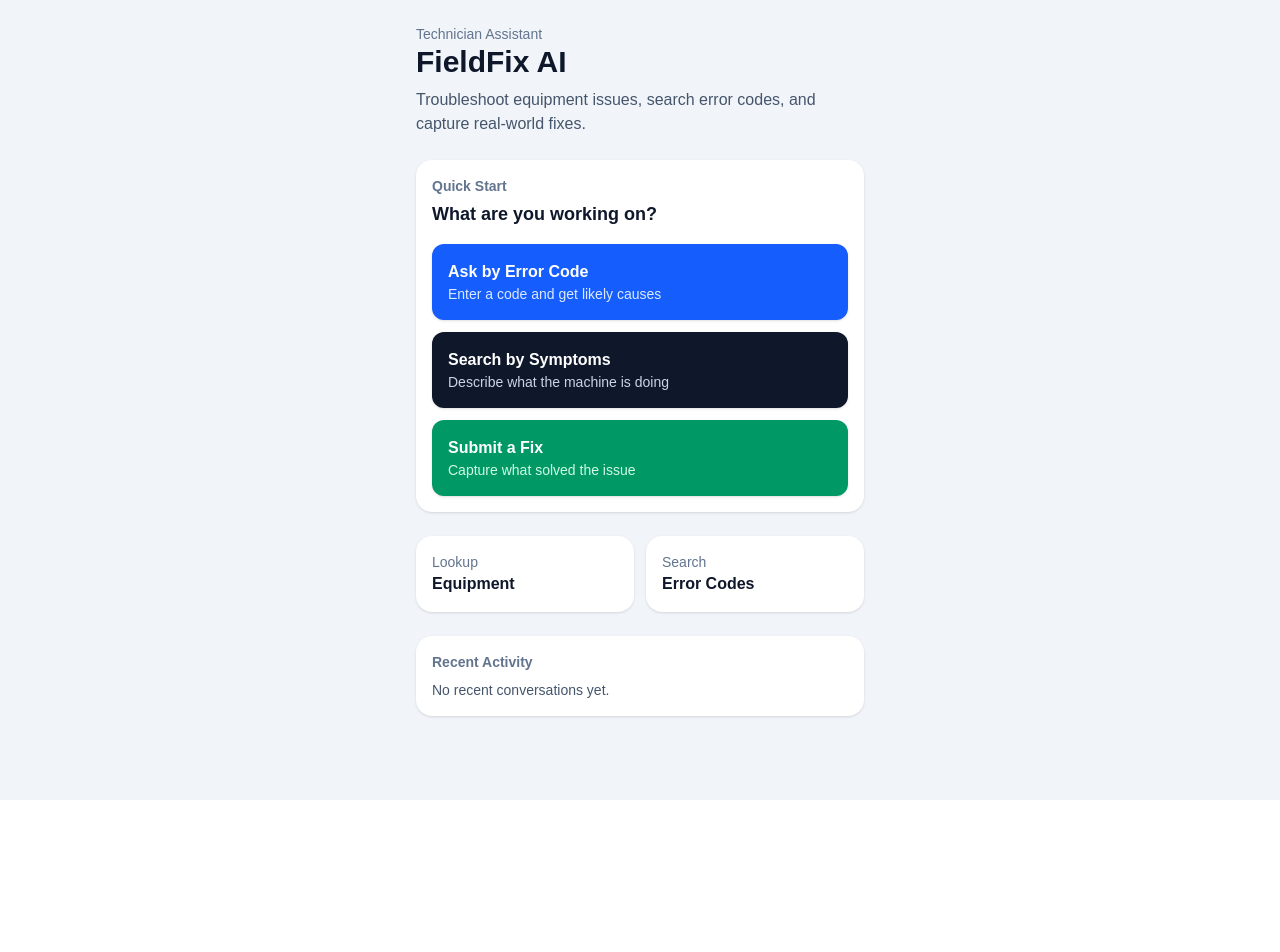
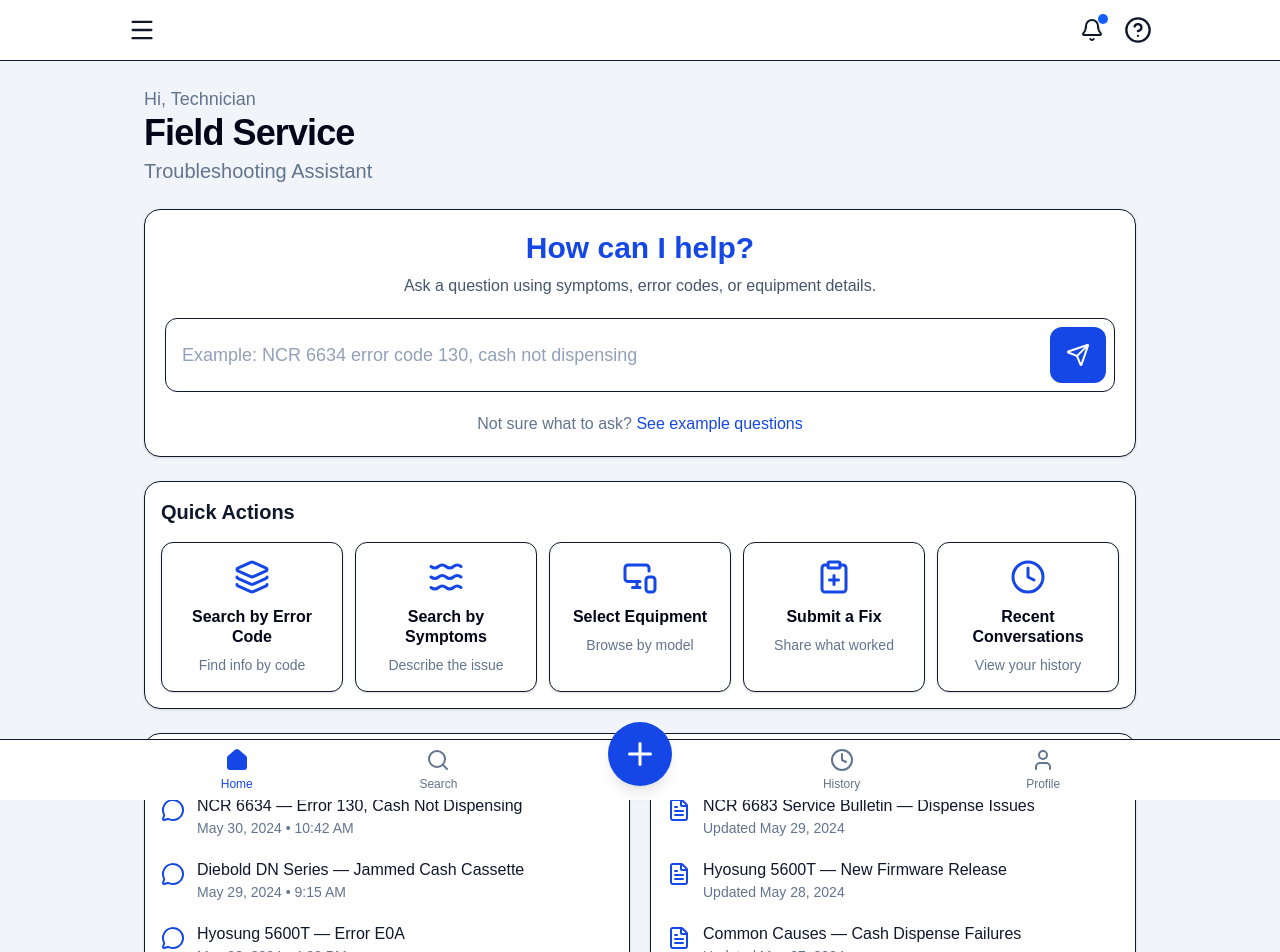
Before and after one commit to billriz/Knowledge-base-chat, a Next.js app in the folder fieldfixai/: page /dashboard in a window 1280 px wide. Shown: the top 952 px of the page. Before the commit the page ends 800 px from the top, so only its background shows below. Built offline with nearby package versions, Linux system fonts and the light colour scheme.

Commit message:
updated Dashboard and Submit fix page

```diff
--- a/fieldfixai/package.json
+++ b/fieldfixai/package.json
@@ -9,6 +9,7 @@
     "lint": "eslint"
   },
   "dependencies": {
+    "lucide-react": "^1.11.0",
     "next": "16.2.4",
     "react": "19.2.4",
     "react-dom": "19.2.4"
--- a/fieldfixai/src/app/dashboard/page.tsx
+++ b/fieldfixai/src/app/dashboard/page.tsx
@@ -1,73 +1,230 @@
+import {
+  Bell,
+  CircleHelp,
+  ClipboardPlus,
+  Clock,
+  FileText,
+  Home,
+  Layers,
+  Menu,
+  MonitorSmartphone,
+  Plus,
+  Search,
+  Send,
+  User,
+  Waves,
+  MessageCircle,
+} from "lucide-react";
+
 export default function Dashboard() {
+  const quickActions = [
+    {
+      title: "Search by Error Code",
+      subtitle: "Find info by code",
+      icon: Layers,
+      href: "/error-codes",
+    },
+    {
+      title: "Search by Symptoms",
+      subtitle: "Describe the issue",
+      icon: Waves,
+      href: "/chat",
+    },
+    {
+      title: "Select Equipment",
+      subtitle: "Browse by model",
+      icon: MonitorSmartphone,
+      href: "/equipment",
+    },
+    {
+      title: "Submit a Fix",
+      subtitle: "Share what worked",
+      icon: ClipboardPlus,
+      href: "/submit-fix",
+    },
+    {
+      title: "Recent Conversations",
+      subtitle: "View your history",
+      icon: Clock,
+      href: "/chat",
+    },
+  ];
+
+  const recentConversations = [
+    "NCR 6634 — Error 130, Cash Not Dispensing",
+    "Diebold DN Series — Jammed Cash Cassette",
+    "Hyosung 5600T — Error E0A",
+  ];
+
+  const knowledgeUpdates = [
+    "NCR 6683 Service Bulletin — Dispense Issues",
+    "Hyosung 5600T — New Firmware Release",
+    "Common Causes — Cash Dispense Failures",
+  ];
+
   return (
-    <main className="min-h-screen bg-slate-100 px-4 py-6">
-      <section className="mx-auto max-w-md">
+    <main className="min-h-screen bg-slate-100 pb-24 text-slate-900">
+      <header className="sticky top-0 z-10 border-b bg-white/95 px-5 py-4 backdrop-blur">
+        <div className="mx-auto flex max-w-5xl items-center justify-between">
+          <Menu className="h-7 w-7 text-slate-900" />
+
+          <div className="flex items-center gap-5">
+            <div className="relative">
+              <Bell className="h-6 w-6 text-slate-900" />
+              <span className="absolute -right-1 -top-1 h-2.5 w-2.5 rounded-full bg-blue-600" />
+            </div>
+            <CircleHelp className="h-7 w-7 text-slate-900" />
+          </div>
+        </div>
+      </header>
+
+      <section className="mx-auto max-w-5xl px-4 py-6">
         <div className="mb-6">
-          <p className="text-sm font-medium text-slate-500">Technician Assistant</p>
-          <h1 className="text-3xl font-bold text-slate-900">FieldFix AI</h1>
-          <p className="mt-2 text-slate-600">
-            Troubleshoot equipment issues, search error codes, and capture real-world fixes.
+          <p className="text-lg text-slate-500">Hi, Technician</p>
+          <h1 className="text-4xl font-extrabold tracking-tight text-slate-950">
+            Field Service
+          </h1>
+          <p className="mt-1 text-xl text-slate-500">
+            Troubleshooting Assistant
           </p>
         </div>
 
-        <div className="mb-6 rounded-2xl bg-white p-4 shadow-sm">
-          <p className="text-sm font-semibold text-slate-500">Quick Start</p>
-          <h2 className="mt-1 text-lg font-bold text-slate-900">
-            What are you working on?
-          </h2>
+        <section className="rounded-2xl border bg-white p-5 shadow-sm">
+          <div className="text-center">
+            <h2 className="text-3xl font-extrabold text-blue-700">
+              How can I help?
+            </h2>
+            <p className="mt-2 text-slate-600">
+              Ask a question using symptoms, error codes, or equipment details.
+            </p>
+          </div>
 
-          <div className="mt-4 grid gap-3">
+          <div className="mt-5 flex overflow-hidden rounded-xl border bg-white">
+            <input
+              className="min-w-0 flex-1 p-4 text-lg text-slate-900 outline-none placeholder:text-slate-400"
+              placeholder="Example: NCR 6634 error code 130, cash not dispensing"
+            />
             <a
               href="/chat"
-              className="rounded-xl bg-blue-600 p-4 text-white shadow-sm"
+              className="m-2 flex h-14 w-14 items-center justify-center rounded-xl bg-blue-700 text-white"
             >
-              <p className="font-bold">Ask by Error Code</p>
-              <p className="text-sm text-blue-100">Enter a code and get likely causes</p>
-            </a>
-
-            <a
-              href="/chat"
-              className="rounded-xl bg-slate-900 p-4 text-white shadow-sm"
-            >
-              <p className="font-bold">Search by Symptoms</p>
-              <p className="text-sm text-slate-300">Describe what the machine is doing</p>
-            </a>
-
-            <a
-              href="/submit-fix"
-              className="rounded-xl bg-emerald-600 p-4 text-white shadow-sm"
-            >
-              <p className="font-bold">Submit a Fix</p>
-              <p className="text-sm text-emerald-100">Capture what solved the issue</p>
+              <Send className="h-6 w-6" />
             </a>
           </div>
-        </div>
 
-        <div className="grid grid-cols-2 gap-3">
-          <a
-            href="/equipment"
-            className="rounded-2xl bg-white p-4 shadow-sm"
-          >
-            <p className="text-sm text-slate-500">Lookup</p>
-            <p className="font-bold text-slate-900">Equipment</p>
+          <p className="mt-5 text-center text-slate-500">
+            Not sure what to ask?{" "}
+            <a href="/chat" className="font-medium text-blue-700">
+              See example questions
+            </a>
+          </p>
+        </section>
+
+        <section className="mt-6 rounded-2xl border bg-white p-4 shadow-sm">
+          <h2 className="mb-4 text-xl font-bold">Quick Actions</h2>
+
+          <div className="grid grid-cols-2 gap-3 sm:grid-cols-3 lg:grid-cols-5">
+            {quickActions.map((action) => {
+              const Icon = action.icon;
+
+              return (
+                <a
+                  key={action.title}
+                  href={action.href}
+                  className="rounded-xl border bg-white p-4 text-center shadow-sm transition hover:bg-slate-50"
+                >
+                  <Icon className="mx-auto mb-3 h-9 w-9 text-blue-700" />
+                  <p className="font-extrabold leading-tight text-slate-950">
+                    {action.title}
+                  </p>
+                  <p className="mt-2 text-sm text-slate-500">
+                    {action.subtitle}
+                  </p>
+                </a>
+              );
+            })}
+          </div>
+        </section>
+
+        <section className="mt-6 grid gap-5 lg:grid-cols-2">
+          <div className="rounded-2xl border bg-white p-4 shadow-sm">
+            <div className="mb-4 flex items-center justify-between">
+              <h2 className="text-xl font-bold">Recent Conversations</h2>
+              <a href="/chat" className="font-medium text-blue-700">
+                View all
+              </a>
+            </div>
+
+            <div className="space-y-5">
+              {recentConversations.map((item, index) => (
+                <div key={item} className="flex gap-3">
+                  <MessageCircle className="mt-1 h-6 w-6 text-blue-700" />
+                  <div>
+                    <p className="font-medium">{item}</p>
+                    <p className="text-sm text-slate-500">
+                      May {30 - index}, 2024 • {index === 0 ? "10:42 AM" : index === 1 ? "9:15 AM" : "4:22 PM"}
+                    </p>
+                  </div>
+                </div>
+              ))}
+            </div>
+          </div>
+
+          <div className="rounded-2xl border bg-white p-4 shadow-sm">
+            <div className="mb-4 flex items-center justify-between">
+              <h2 className="text-xl font-bold">Knowledge Updates</h2>
+              <a href="/error-codes" className="font-medium text-blue-700">
+                View all
+              </a>
+            </div>
+
+            <div className="space-y-5">
+              {knowledgeUpdates.map((item, index) => (
+                <div key={item} className="flex gap-3">
+                  <FileText className="mt-1 h-6 w-6 text-blue-700" />
+                  <div>
+                    <p className="font-medium">{item}</p>
+                    <p className="text-sm text-slate-500">
+                      Updated May {29 - index}, 2024
+                    </p>
+                  </div>
+                </div>
+              ))}
+            </div>
+          </div>
+        </section>
+      </section>
+
+      <nav className="fixed bottom-0 left-0 right-0 border-t bg-white">
+        <div className="mx-auto grid max-w-5xl grid-cols-5 items-center px-2 py-2">
+          <a href="/dashboard" className="text-center text-blue-700">
+            <Home className="mx-auto h-6 w-6 fill-blue-700" />
+            <p className="mt-1 text-xs font-medium">Home</p>
+          </a>
+
+          <a href="/chat" className="text-center text-slate-500">
+            <Search className="mx-auto h-6 w-6" />
+            <p className="mt-1 text-xs">Search</p>
           </a>
 
           <a
-            href="/error-codes"
-            className="rounded-2xl bg-white p-4 shadow-sm"
+            href="/submit-fix"
+            className="mx-auto -mt-8 flex h-16 w-16 items-center justify-center rounded-full bg-blue-700 text-white shadow-lg"
           >
-            <p className="text-sm text-slate-500">Search</p>
-            <p className="font-bold text-slate-900">Error Codes</p>
+            <Plus className="h-9 w-9" />
+          </a>
+
+          <a href="/chat" className="text-center text-slate-500">
+            <Clock className="mx-auto h-6 w-6" />
+            <p className="mt-1 text-xs">History</p>
+          </a>
+
+          <a href="#" className="text-center text-slate-500">
+            <User className="mx-auto h-6 w-6" />
+            <p className="mt-1 text-xs">Profile</p>
           </a>
         </div>
-
-        <div className="mt-6 rounded-2xl bg-white p-4 shadow-sm">
-          <p className="text-sm font-semibold text-slate-500">Recent Activity</p>
-          <p className="mt-2 text-sm text-slate-600">
-            No recent conversations yet.
-          </p>
-        </div>
-      </section>
+      </nav>
     </main>
   );
 }
--- a/fieldfixai/src/app/submit-fix/page.tsx
+++ b/fieldfixai/src/app/submit-fix/page.tsx
@@ -1,10 +1,23 @@
 "use client";
 
 import { useState } from "react";
+import {
+  Wrench,
+  Cpu,
+  AlertTriangle,
+  CheckCircle2,
+  FileText,
+  ArrowLeft,
+} from "lucide-react";
 
 export default function SubmitFix() {
+  const fieldClass =
+    "w-full rounded-lg border p-3 text-lg text-slate-900 placeholder:text-slate-400";
+
   const [form, setForm] = useState({
-    equipment: "",
+    manufacturer: "",
+    modelNumber: "",
+    serialNumber: "",
     errorCode: "",
     symptom: "",
     rootCause: "",
@@ -13,78 +26,159 @@ export default function SubmitFix() {
     notes: "",
   });
 
-  const handleChange = (e: any) => {
+  const handleChange = (
+    e: React.ChangeEvent<HTMLInputElement | HTMLTextAreaElement>
+  ) => {
     setForm({ ...form, [e.target.name]: e.target.value });
   };
 
-  const handleSubmit = (e: any) => {
+  const handleSubmit = (e: React.FormEvent<HTMLFormElement>) => {
     e.preventDefault();
     console.log("Submitted Fix:", form);
-    alert("Fix submitted (we’ll connect this to database next)");
+    alert("Fix submitted — database connection coming next.");
   };
 
   return (
     <main className="min-h-screen bg-slate-100 px-4 py-6">
       <section className="mx-auto max-w-md">
-        <h1 className="text-2xl font-bold mb-4">Submit a Fix</h1>
+
+        {/* Header */}
+        <div className="mb-5 flex items-center gap-3">
+          <a href="/dashboard">
+            <ArrowLeft className="h-6 w-6 text-slate-700" />
+          </a>
+          <div>
+            <h1 className="text-2xl font-bold text-slate-900">
+              Submit a Fix
+            </h1>
+            <p className="text-sm text-slate-600">
+              Capture what solved the issue
+            </p>
+          </div>
+        </div>
 
         <form
           onSubmit={handleSubmit}
-          className="space-y-4 bg-white p-4 rounded-2xl shadow-sm"
+          className="space-y-5 rounded-2xl bg-white p-4 shadow-sm"
         >
+
+          {/* Equipment */}
+          <div>
+            <div className="mb-3 flex items-center gap-2">
+              <Cpu className="h-5 w-5 text-blue-600" />
+              <h2 className="text-lg font-bold text-slate-900">
+                Equipment
+              </h2>
+            </div>
+
             <input
-            name="equipment"
-            placeholder="Equipment (e.g. NCR 6634)"
-            className="w-full p-3 border rounded-lg"
+              name="manufacturer"
+              placeholder="Manufacturer (e.g. NCR, Diebold)"
+              value={form.manufacturer}
+              className={`${fieldClass} mb-3`}
               onChange={handleChange}
             />
 
             <input
+              name="modelNumber"
+              placeholder="Model Number"
+              value={form.modelNumber}
+              className={`${fieldClass} mb-3`}
+              onChange={handleChange}
+            />
+
+            <input
+              name="serialNumber"
+              placeholder="Serial Number"
+              value={form.serialNumber}
+              className={fieldClass}
+              onChange={handleChange}
+            />
+          </div>
+
+          {/* Issue */}
+          <div>
+            <div className="mb-3 flex items-center gap-2">
+              <AlertTriangle className="h-5 w-5 text-amber-500" />
+              <h2 className="text-lg font-bold text-slate-900">
+                Issue
+              </h2>
+            </div>
+
+            <input
               name="errorCode"
               placeholder="Error Code"
-            className="w-full p-3 border rounded-lg"
+              value={form.errorCode}
+              className={`${fieldClass} mb-3`}
               onChange={handleChange}
             />
 
             <textarea
               name="symptom"
               placeholder="What was happening?"
-            className="w-full p-3 border rounded-lg"
+              value={form.symptom}
+              className={`${fieldClass} min-h-24`}
               onChange={handleChange}
             />
+          </div>
+
+          {/* Resolution */}
+          <div>
+            <div className="mb-3 flex items-center gap-2">
+              <CheckCircle2 className="h-5 w-5 text-green-600" />
+              <h2 className="text-lg font-bold text-slate-900">
+                Resolution
+              </h2>
+            </div>
 
             <textarea
               name="rootCause"
               placeholder="Root cause"
-            className="w-full p-3 border rounded-lg"
+              value={form.rootCause}
+              className={`${fieldClass} mb-3 min-h-24`}
               onChange={handleChange}
             />
 
             <textarea
               name="solution"
               placeholder="What fixed it?"
-            className="w-full p-3 border rounded-lg"
+              value={form.solution}
+              className={`${fieldClass} mb-3 min-h-24`}
               onChange={handleChange}
             />
 
             <input
               name="partsUsed"
               placeholder="Parts used"
-            className="w-full p-3 border rounded-lg"
+              value={form.partsUsed}
+              className={fieldClass}
               onChange={handleChange}
             />
+          </div>
+
+          {/* Notes */}
+          <div>
+            <div className="mb-3 flex items-center gap-2">
+              <FileText className="h-5 w-5 text-slate-600" />
+              <h2 className="text-lg font-bold text-slate-900">
+                Notes
+              </h2>
+            </div>
 
             <textarea
               name="notes"
               placeholder="Additional notes"
-            className="w-full p-3 border rounded-lg"
+              value={form.notes}
+              className={`${fieldClass} min-h-24`}
               onChange={handleChange}
             />
+          </div>
 
           <button
             type="submit"
-            className="w-full bg-emerald-600 text-white p-3 rounded-xl font-bold"
+            className="flex w-full items-center justify-center gap-2 rounded-xl bg-blue-700 p-3 text-lg font-bold text-white"
           >
+            <Wrench className="h-5 w-5" />
             Submit Fix
           </button>
         </form>
```
Also changed, not shown: 1 other file (tests, documents, lock files or other folders). Lines whose indentation alone changed are shown as unchanged.
